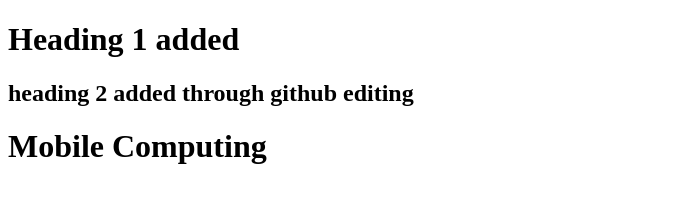
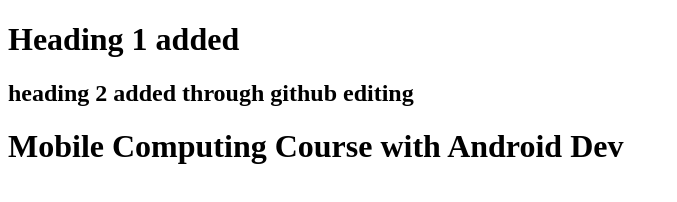
Before and after one commit to AfaqShuaib09/Mobile_Computing-Lec-2, a plain HTML site: page index.html in a window 1280 px wide. Shown: the whole page, without its empty margins (0-677 px from the left). Drawn offline with Linux system fonts and the light colour scheme.

Commit message:
updated line MC

```diff
--- a/index.html
+++ b/index.html
@@ -10,6 +10,6 @@
 <body>
     <h1> Heading 1 added </h1>
     <h2> heading 2 added through github editing</h2>
-    <h1> Mobile Computing</h1>
+    <h1> Mobile Computing Course with Android Dev</h1>
 </body>
 </html>
```
